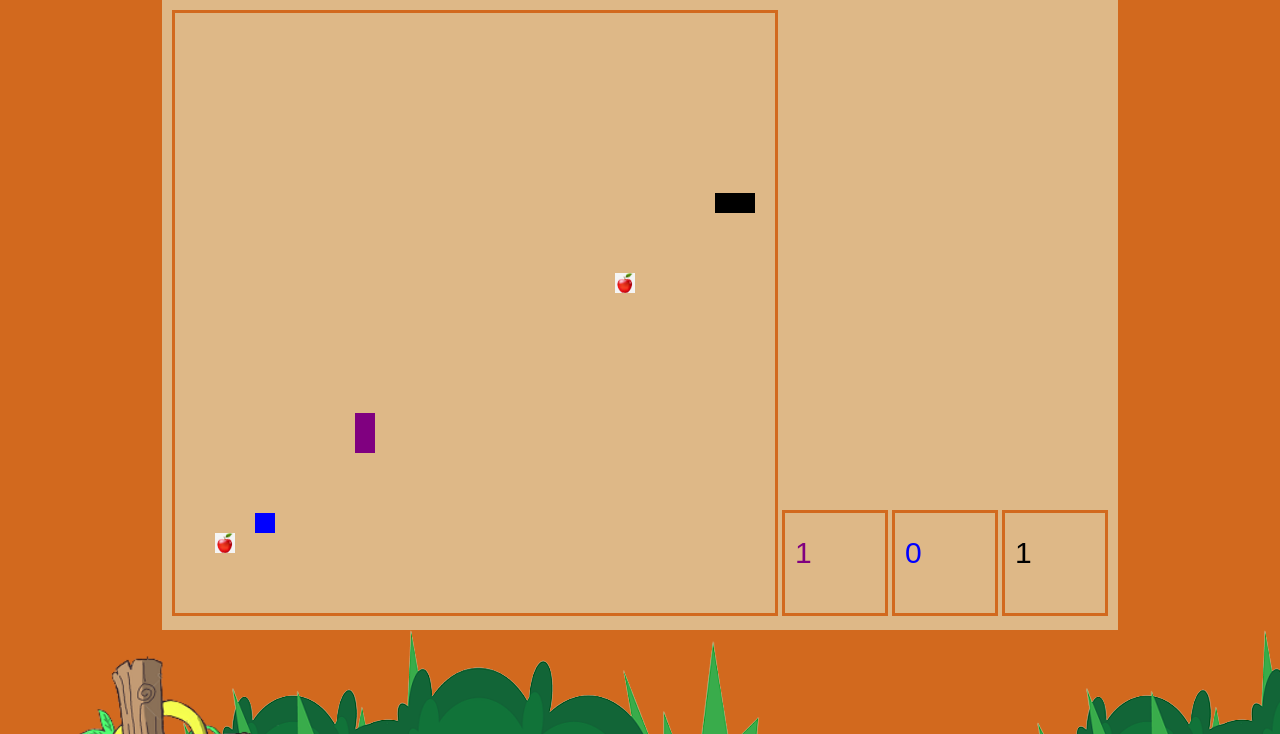
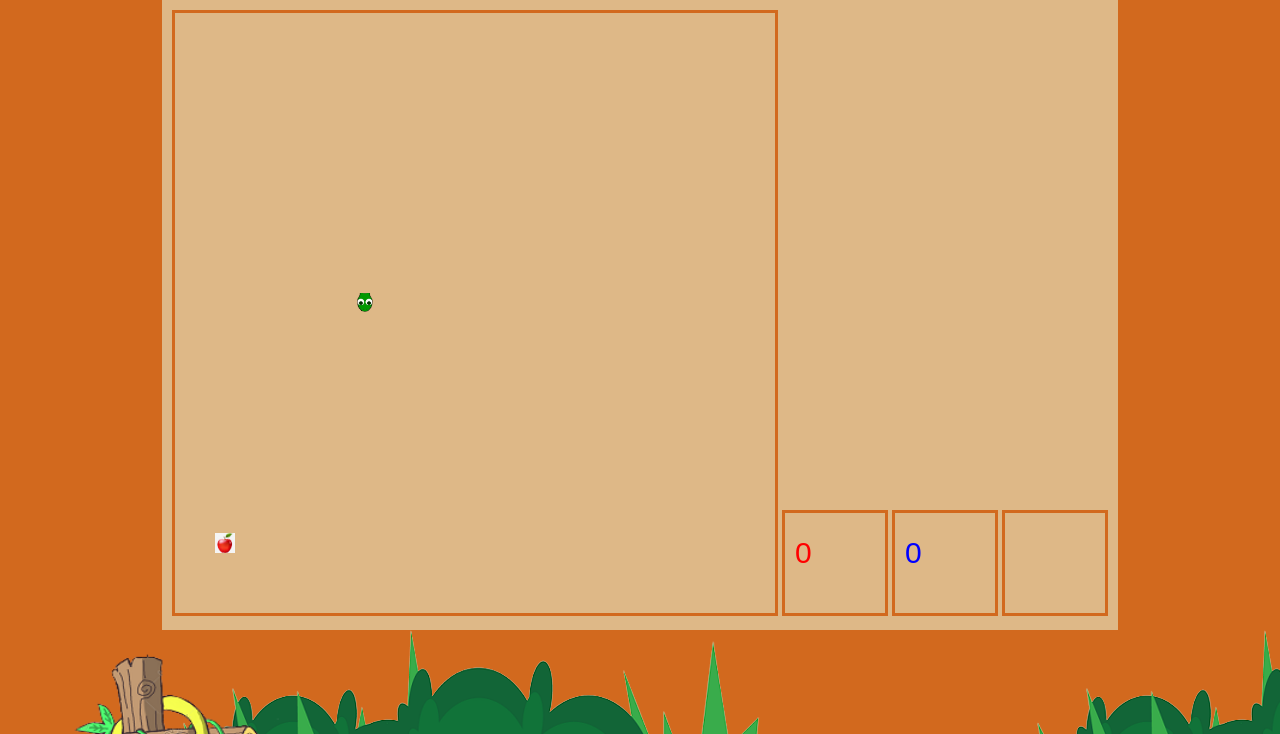
Before and after one commit to rg-km/se-fe3-kelompok8, a plain HTML site: page answer.html in a window 1280 px wide. Shown: the part 66-800 px from the top of the page. Drawn offline with Linux system fonts and the light colour scheme.

Commit message:
change body snake

```diff
--- a/answer.html
+++ b/answer.html
@@ -10,6 +10,7 @@
         <div class="container">
             <!-- Soal no 3: Tambahkan resource gambar untuk ditampilkan di canvas -->
             <img id="apple" style="display: none;" width="20" height="20" src="assets/apple.png" alt="Apple">
+            <img id="ular" style="display: none;" width="20" height="20" src="assets/ular.png" alt="ular">
             <!-- Soal no 1: Ubah nilai width dan height menjadi 600 pada element canvas:  -->
             <canvas id="snakeBoard" width="600" height="600" style="border:3px solid #d2691e;"></canvas>
             <canvas id="score1Board" width="100" height="100" style="border:3px solid #d2691e;"></canvas>
@@ -18,7 +19,7 @@
             <canvas id="score3Board" width="100" height="100" style="border:3px solid #d2691e;"></canvas>
         </div>
         <div class="rumput">
-            <img id="ular" width="300" height="300" style="margin-right: auto;" src="assets/snake.png" alt="Ular">
+            <img id="ular" width="300" height="280" style="margin-right: auto;" src="assets/snake.png" alt="Ular">
         </div>
     </body>
 </html>
--- a/answer.js
+++ b/answer.js
@@ -1,16 +1,22 @@
 const CELL_SIZE = 20;
-// Soal no 1: Set canvas size menjadi 600
 const CANVAS_SIZE = 600;
 const REDRAW_INTERVAL = 50;
 const WIDTH = CANVAS_SIZE / CELL_SIZE;
 const HEIGHT = CANVAS_SIZE / CELL_SIZE;
+//Yang Aku Tambah = Alka
+const foodImg = new Image();
+foodImg.src = "assets/apple.png";
+const kepala = new Image();
+kepala.src = "assets/ular.png";
+const bodi = new Image();
+bodi.src = "assets/body.png";
+//Sampai Disini
 const DIRECTION = {
     LEFT: 0,
     RIGHT: 1,
     UP: 2,
     DOWN: 3,
 }
-// Soal no 2: Pengaturan Speed (semakin kecil semakin cepat) ubah dari 150 ke 120
 const MOVE_INTERVAL = 120;
 
 function initPosition() {
@@ -33,43 +39,34 @@ function initDirection() {
     return Math.floor(Math.random() * 4);
 }
 
-function initSnake(color) {
-    return {
-        color: color,
+let snake1 = {
+    color: "red",
     ...initHeadAndBody(),
     direction: initDirection(),
     score: 0,
 }
+let snake2 = {
+    color: "blue",
+    ...initHeadAndBody(),
+    direction: initDirection(),
+    score: 0,
 }
-let snake1 = initSnake("purple");
-let snake2 = initSnake("blue");
-// Soal no 6: add snake3
-let snake3 = initSnake("black");
-
-// Soal no 4: make apples array
-let apples = [{
+let apple = {
     color: "red",
     position: initPosition(),
-},
-{
-    color: "green",
-    position: initPosition(),
-}]
+}
 
 function drawCell(ctx, x, y, color) {
     ctx.fillStyle = color;
     ctx.fillRect(x * CELL_SIZE, y * CELL_SIZE, CELL_SIZE, CELL_SIZE);
 }
 
-// Soal no 6: Pada fungsi drawScore, tambahkan score3Board:
 function drawScore(snake) {
     let scoreCanvas;
     if (snake.color == snake1.color) {
         scoreCanvas = document.getElementById("score1Board");
-    } else if (snake.color == snake2.color) {
+    } else {
         scoreCanvas = document.getElementById("score2Board");
-    } else {
-        scoreCanvas = document.getElementById("score3Board");
     }
     let scoreCtx = scoreCanvas.getContext("2d");
 
@@ -85,35 +82,20 @@ function draw() {
         let ctx = snakeCanvas.getContext("2d");
 
         ctx.clearRect(0, 0, CANVAS_SIZE, CANVAS_SIZE);
+        //Yang Diubah itu drawCell menjadi ctx.drawImage()
+        ctx.drawImage(kepala, snake1.head.x * CELL_SIZE, snake1.head.y * CELL_SIZE, CELL_SIZE, CELL_SIZE);
+        //loop
+        for (let i = 1; i < snake1.body.length; i++) {
+            ctx.drawImage(bodi, snake1.body[i].x * CELL_SIZE, snake1.body[i].y * CELL_SIZE, CELL_SIZE, CELL_SIZE);
+        }
+        //Sampai Disini
 
-        drawCell(ctx, snake1.head.x, snake1.head.y, snake1.color);
-        for (let i = 1; i < snake1.body.length; i++) {
-            drawCell(ctx, snake1.body[i].x, snake1.body[i].y, snake1.color);
-        }
+        // Ini Untuk Apple
 
-        drawCell(ctx, snake2.head.x, snake2.head.y, snake2.color);
-        for (let i = 1; i < snake2.body.length; i++) {
-            drawCell(ctx, snake2.body[i].x, snake2.body[i].y, snake2.color);
-        }
-
-        // Soal no 6: Draw Player 3
-        drawCell(ctx, snake3.head.x, snake3.head.y, snake3.color);
-        for (let i = 1; i < snake3.body.length; i++) {
-            drawCell(ctx, snake3.body[i].x, snake3.body[i].y, snake3.color);
-        }
-
-        for (let i = 0; i < apples.length; i++) {
-            let apple = apples[i];
-
-            // Soal no 3: DrawImage apple dan gunakan image id:
-            var img = document.getElementById("apple");
-            ctx.drawImage(img, apple.position.x * CELL_SIZE, apple.position.y * CELL_SIZE, CELL_SIZE, CELL_SIZE);
-        }
-
+        ctx.drawImage(foodImg, apple.position.x * CELL_SIZE, apple.position.y * CELL_SIZE, CELL_SIZE, CELL_SIZE);
+        //sampai disini
         drawScore(snake1);
         drawScore(snake2);
-        // Soal no 6: Draw Player 3 Score:
-        drawScore(snake3);
     }, REDRAW_INTERVAL);
 }
 
@@ -132,64 +114,36 @@ function teleport(snake) {
     }
 }
 
-// Soal no 4: Jadikan apples array
-function eat(snake, apples) {
-    for (let i = 0; i < apples.length; i++) {
-        let apple = apples[i];
+function eat(snake, apple) {
     if (snake.head.x == apple.position.x && snake.head.y == apple.position.y) {
         apple.position = initPosition();
         snake.score++;
         snake.body.push({x: snake.head.x, y: snake.head.y});
     }
 }
-}
 
 function moveLeft(snake) {
     snake.head.x--;
     teleport(snake);
-    eat(snake, apples);
+    eat(snake, apple);
 }
 
 function moveRight(snake) {
     snake.head.x++;
     teleport(snake);
-    eat(snake, apples);
+    eat(snake, apple);
 }
 
 function moveDown(snake) {
     snake.head.y++;
     teleport(snake);
-    eat(snake, apples);
+    eat(snake, apple);
 }
 
 function moveUp(snake) {
     snake.head.y--;
     teleport(snake);
-    eat(snake, apples);
-}
-
-function checkCollision(snakes) {
-    let isCollide = false;
-    //this
-    for (let i = 0; i < snakes.length; i++) {
-        for (let j = 0; j < snakes.length; j++) {
-            for (let k = 1; k < snakes[j].body.length; k++) {
-                if (snakes[i].head.x == snakes[j].body[k].x && snakes[i].head.y == snakes[j].body[k].y) {
-                    isCollide = true;
-                }
-            }
-        }
-    }
-    if (isCollide) {
-        // Soal no 5: Add game over audio:
-        var audio = new Audio('game-over.mp3');
-        audio.play();
-
-        alert("Game over");
-        snake1 = initSnake("purple");
-        snake2 = initSnake("blue");
-    }
-    return isCollide;
+    eat(snake, apple);
 }
 
 function move(snake) {
@@ -208,14 +162,9 @@ function move(snake) {
             break;
     }
     moveBody(snake);
-    // Soal no 6: Check collision dengan snake3
-    if (!checkCollision([snake1, snake2, snake3])) {
     setTimeout(function() {
         move(snake);
     }, MOVE_INTERVAL);
-    } else {
-        initGame();
-    }
 }
 
 function moveBody(snake) {
@@ -224,6 +173,7 @@ function moveBody(snake) {
 }
 
 function turn(snake, direction) {
+    //dict
     const oppositeDirections = {
         [DIRECTION.LEFT]: DIRECTION.RIGHT,
         [DIRECTION.RIGHT]: DIRECTION.LEFT,
@@ -256,23 +206,7 @@ document.addEventListener("keydown", function (event) {
     } else if (event.key === "s") {
         turn(snake2, DIRECTION.DOWN);
     }
-
-    // Soal no 6: Add navigation snake3:
-    if (event.key === "j") {
-        turn(snake3, DIRECTION.LEFT);
-    } else if (event.key === "l") {
-        turn(snake3, DIRECTION.RIGHT);
-    } else if (event.key === "i") {
-        turn(snake3, DIRECTION.UP);
-    } else if (event.key === "k") {
-        turn(snake3, DIRECTION.DOWN);
-    }
 })
 
-function initGame() {
 move(snake1);
 move(snake2);
-    move(snake3);
-}
-
-initGame();
```
Also changed, not shown: assets/body.png (added), assets/ular.png (added). Lines whose indentation alone changed are shown as unchanged.
